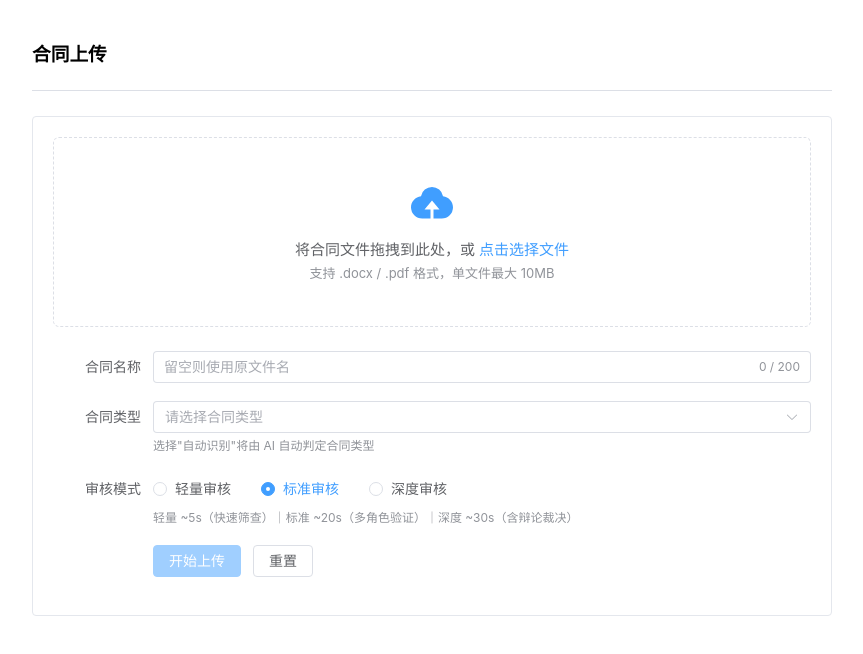
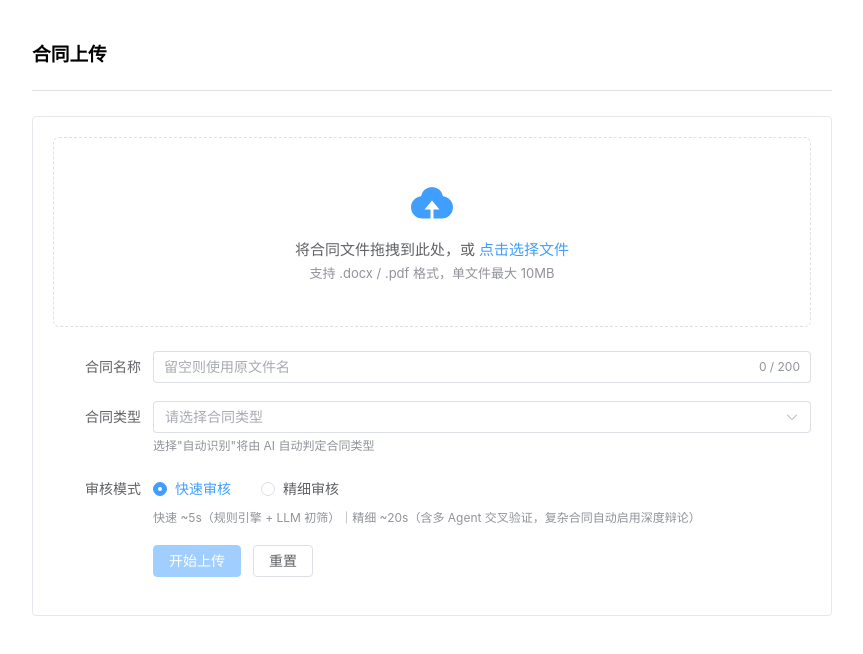
Before and after one commit to A1moss/LLM-ContractAudit-WarnSystem, a Vue app in the folder frontend/: page /contracts/upload in a window 1280 px wide. Shown: the top 654 px of the page, without its empty margins (208-1071 px from the left). Built offline with nearby package versions, Linux system fonts and the light colour scheme.

Commit message:
改为快速和精细审核

```diff
--- a/frontend/src/views/ContractUpload.vue
+++ b/frontend/src/views/ContractUpload.vue
@@ -56,11 +56,10 @@
 
         <el-form-item label="审核模式" prop="audit_mode">
           <el-radio-group v-model="form.audit_mode">
-            <el-radio value="light">轻量审核</el-radio>
-            <el-radio value="standard">标准审核</el-radio>
-            <el-radio value="deep">深度审核</el-radio>
+            <el-radio value="fast">快速审核</el-radio>
+            <el-radio value="precise">精细审核</el-radio>
           </el-radio-group>
-          <div class="form-hint">轻量 ~5s（快速筛查）｜标准 ~20s（多角色验证）｜深度 ~30s（含辩论裁决）</div>
+          <div class="form-hint">快速 ~5s（规则引擎 + LLM 初筛）｜精细 ~20s（含多 Agent 交叉验证，复杂合同自动启用深度辩论）</div>
         </el-form-item>
 
         <el-form-item>
@@ -108,7 +107,7 @@ const progressText = ref('')
 const form = reactive({
   name: '',
   contract_type: '',
-  audit_mode: 'standard',
+  audit_mode: 'fast',
 })
 
 const rules = {
```
